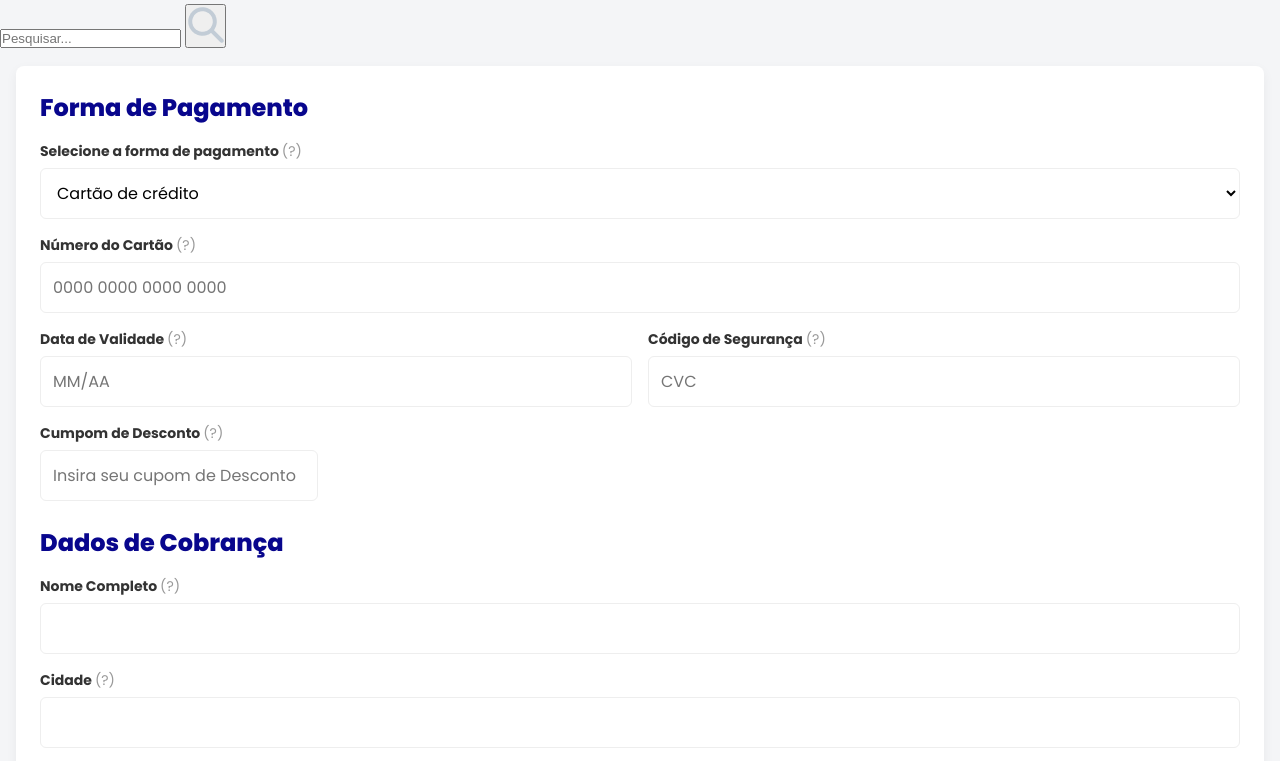
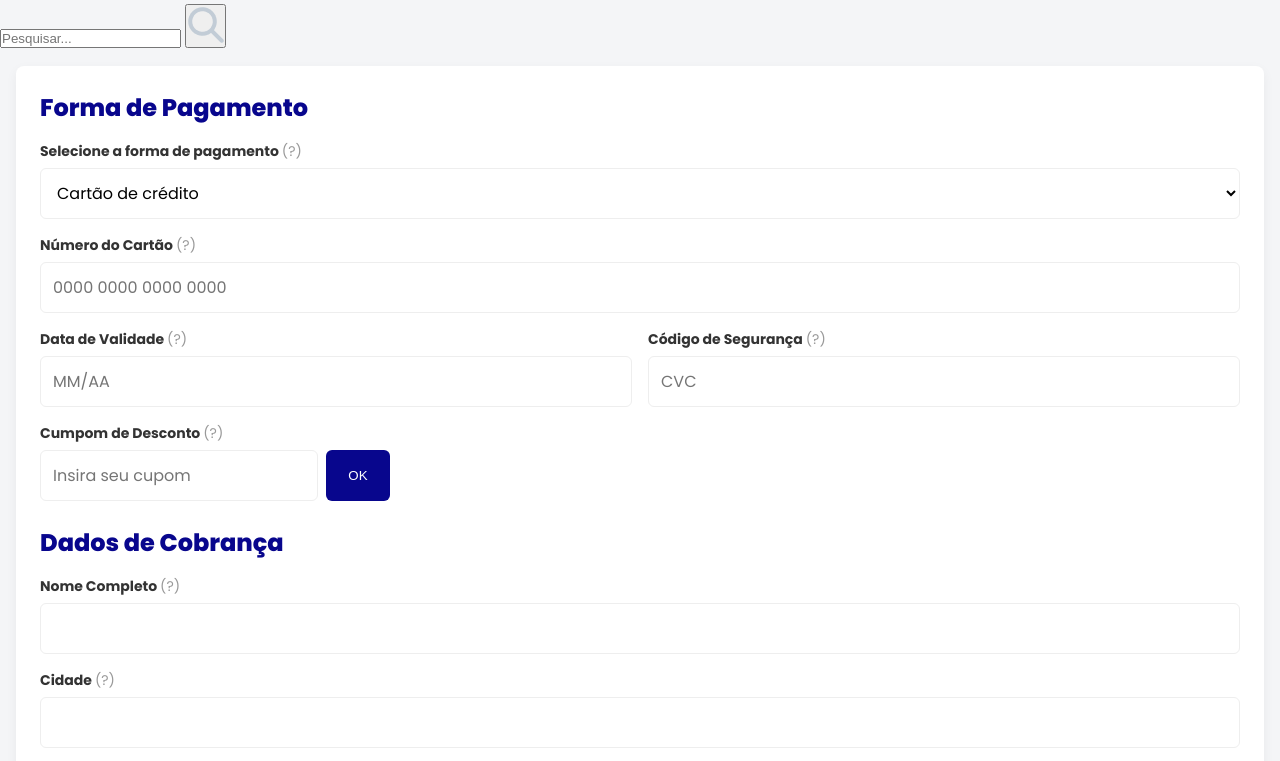
Before and after one commit to ibmec-tech-2-periodo-2025-2/projeto-BulbeShop-Grupo3, a plain HTML site: page assets/paginas/checkout.html in a window 1280 px wide. Shown: the part 311-1072 px from the top of the page. Drawn offline with Linux system fonts and the light colour scheme.

Commit message:
feat: estilo do cupom e button

```diff
--- a/assets/css/checkout.css
+++ b/assets/css/checkout.css
@@ -202,3 +202,18 @@ select {
 #cupom-desconto{
     width: 278px
 }
+
+.row-cupom{
+    display: flex;
+    gap: 8px;
+}
+
+#ok-cupom{
+    background-color: var(--cor-primaria-azul);
+    color: var(--cor-texto-branco);
+    border-radius: 6px;
+    border: none;
+    width: 64px;
+
+
+}
--- a/assets/paginas/checkout.html
+++ b/assets/paginas/checkout.html
@@ -78,7 +78,10 @@
                             Cumpom de Desconto
                             <span class="icone-interroga">(?)</span>
                         </label>
-                        <input type="text" id="cupom-desconto" name="cupom-desconto" placeholder="Insira seu cupom de Desconto">
+                        <div class="row-cupom">
+                          <input type="text" id="cupom-desconto" name="cupom-desconto" placeholder="Insira seu cupom">
+                          <button id="ok-cupom">OK</button>
+                        </div>
                     </div>
             </section>
             <section class="form-section">
```
